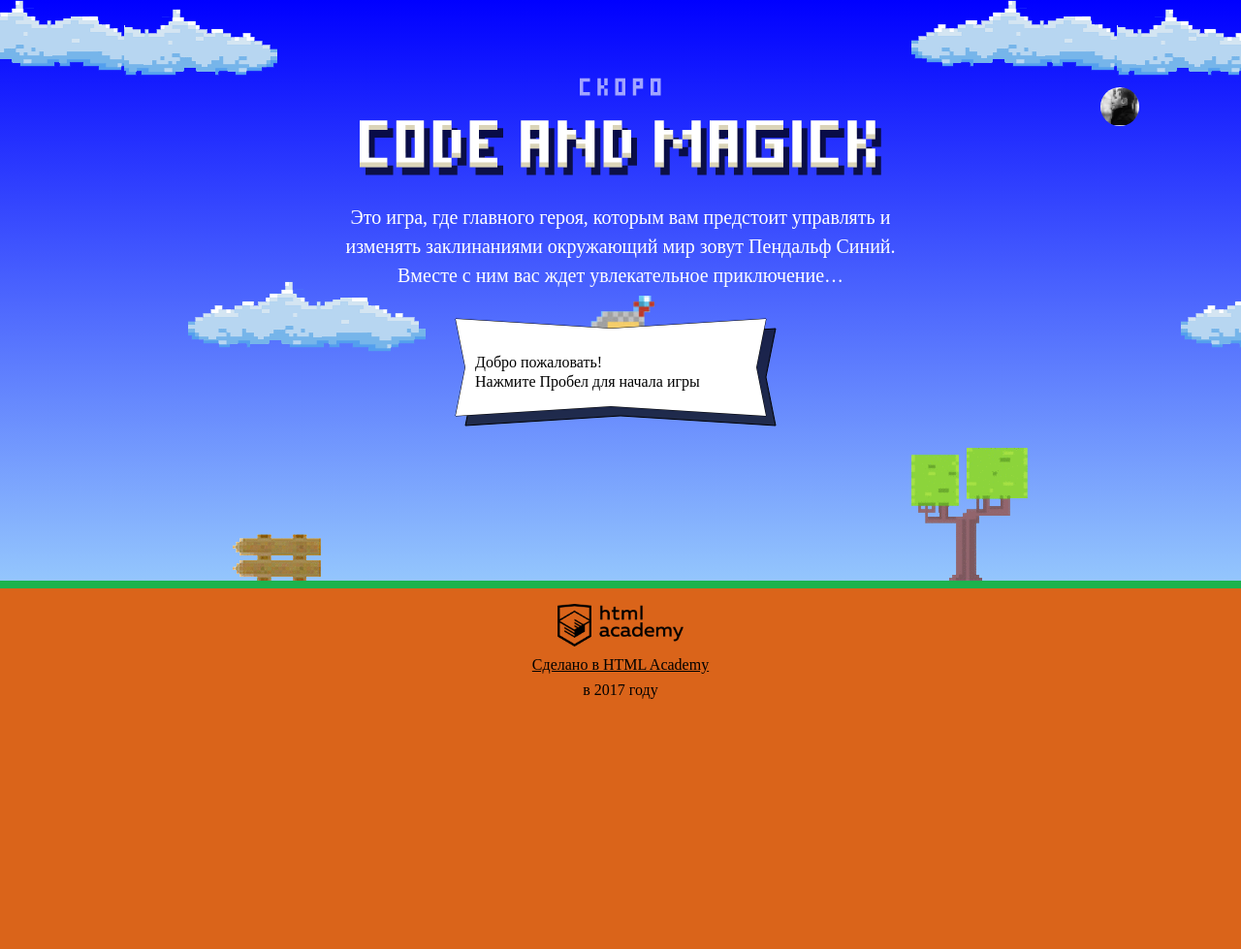
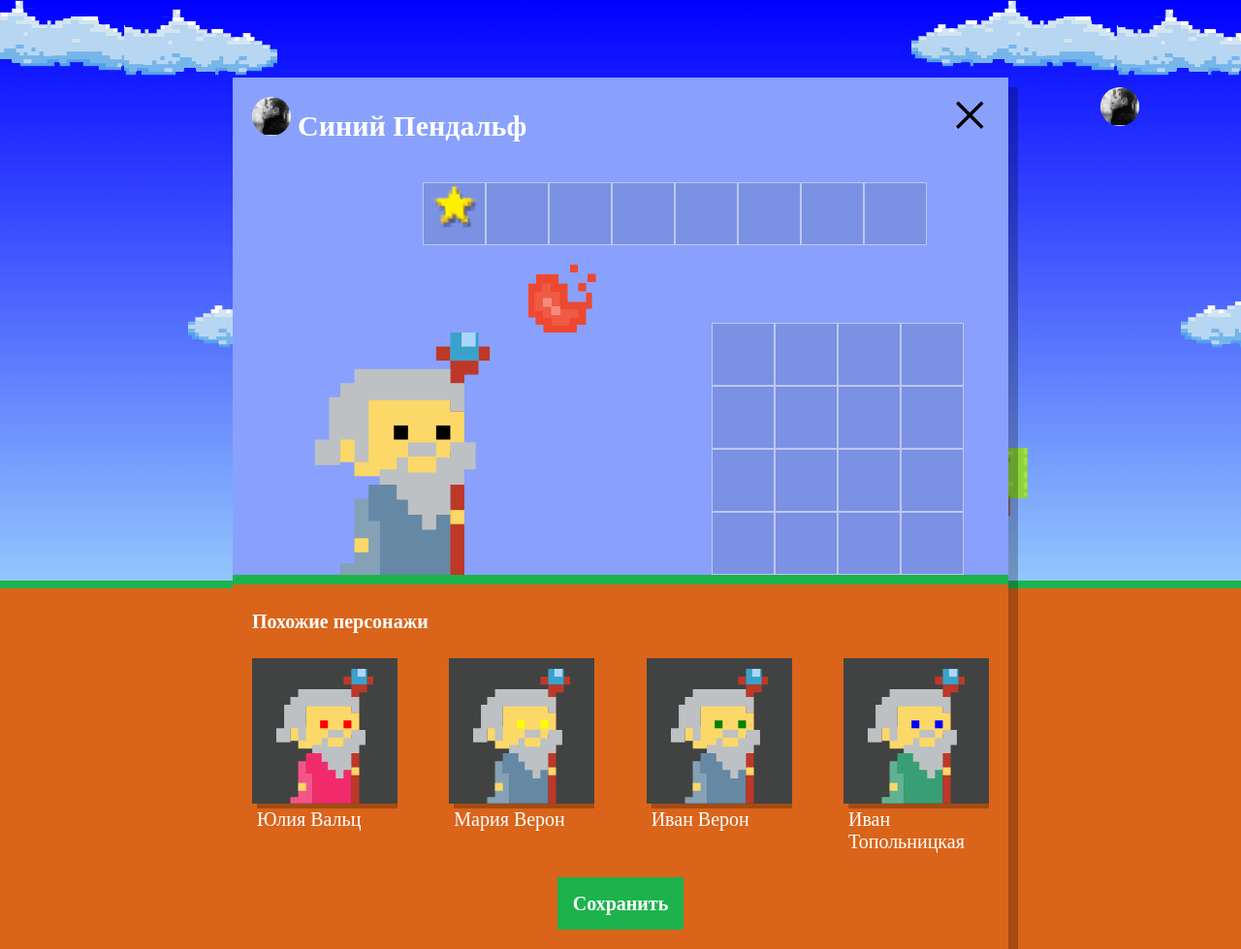
Before and after one commit to stakeout/8589-code-and-magick-17, a website: page index.html in a window 1280 px wide. Shown: the whole page at 97% size. Before the commit the page ends 800 px from the top, so only its background shows below. Drawn offline with Linux system fonts and the light colour scheme; a web font is replaced by a local one.

Commit message:
module 3

```diff
--- a/index.html
+++ b/index.html
@@ -198,6 +198,7 @@
     return height / 3 - getWizardHeight();
   }
 </script>
+<script src="js/setup.js"></script>
 <script src="js/stat.js"></script>
 <script src="js/game.js"></script>
 
--- /dev/null
+++ b/js/setup.js
@@ -0,0 +1,60 @@
+'use strict';
+var userDialog = document.querySelector('.setup');
+userDialog.classList.remove('hidden');
+
+var NAMES = ['Иван', 'Хуан Себастьян', 'Мария', 'Кристоф', 'Виктор', 'Юлия', 'Люпита', 'Вашингтон'];
+var SURNAMES = ['да Марья', 'Верон', 'Мирабелла', 'Вальц', 'Онопко', 'Топольницкая', 'Нионго', 'Ирвинг'];
+var COAT_COLOR = [
+  'rgb(101, 137, 164)',
+  'rgb(241, 43, 107)',
+  'rgb(146, 100, 161)',
+  'rgb(56, 159, 117)',
+  'rgb(215, 210, 55)',
+  'rgb(0, 0, 0)'
+];
+var EYES_COLOR = ['black', 'red', 'blue', 'yellow', 'green'];
+var WIZARDS_COUNT = 4;
+
+var wizardTemplate = document.querySelector('#similar-wizard-template').content.querySelector('.setup-similar-item');
+
+var getRandomArrayIndex = function (array) {
+  return array[Math.floor(Math.random() * array.length)];
+};
+
+var getArrayOfWizardsObjects = function (wizardsCount) {
+  var wizards = [];
+  for (var i = 0; i < wizardsCount; i++) {
+    var wizardObJect = {
+      name: getRandomArrayIndex(NAMES) + ' ' + getRandomArrayIndex(SURNAMES),
+      coatColor: getRandomArrayIndex(COAT_COLOR),
+      eyesColor: getRandomArrayIndex(EYES_COLOR)
+    };
+    wizards.push(wizardObJect);
+  }
+  return wizards;
+};
+
+var setWizardProperies = function (wizard) {
+  var wizardElement = wizardTemplate.cloneNode(true);
+  wizardElement.querySelector('.setup-similar-label').textContent = wizard.name;
+  wizardElement.querySelector('.wizard-coat').style.fill = wizard.coatColor;
+  wizardElement.querySelector('.wizard-eyes').style.fill = wizard.eyesColor;
+  return wizardElement;
+};
+
+var wizardFragmentWrap = function (arrayOfWizards) {
+  var fragment = document.createDocumentFragment();
+  for (var i = 0; i < arrayOfWizards.length; i++) {
+    fragment.appendChild(setWizardProperies(arrayOfWizards[i]));
+  }
+  return fragment;
+};
+
+var renderAllWizards = function (arrayOfWizardsObjects) {
+  var similarWizardsList = userDialog.querySelector('.setup-similar-list');
+  similarWizardsList.appendChild(wizardFragmentWrap(arrayOfWizardsObjects));
+};
+
+renderAllWizards(getArrayOfWizardsObjects(WIZARDS_COUNT));
+
+userDialog.querySelector('.setup-similar').classList.remove('hidden');
--- a/js/stat.js
+++ b/js/stat.js
@@ -4,7 +4,7 @@ var CLOUD_WIDTH = 420;
 var CLOUD_HEIGHT = 270;
 var CLOUD_POSITION_X = 100;
 var CLOUD_POSITION_Y = 10;
-var STEP = 5;
+var STEP = 10;
 var SPACE_BETWEEN_TEXT_LINES = 20;
 var CLOUD_COLOR = '#fff';
 var CLOUD_SHADOW_COLOR = 'rgba(0, 0, 0, 0.7)';
@@ -13,7 +13,7 @@ var TEXT_RESULTS_TITLE = 'Список результатов:';
 var HISTOGRAM_HEIGHT = 150;
 var HISTOGRAM_COLUMN_WIDTH = 40;
 var HISTOGRAM_COLUMN_OFFSET = 50;
-var USER_BG_COLOR = 'rgba(0, 0, 255, 1)';
+var USER_BG_COLOR = 'rgba(255, 0, 0, 1)';
 
 var renderCloud = function (ctx, color, x, y, width, height) {
   ctx.fillStyle = color;
@@ -44,17 +44,17 @@ var getMaxElementOfArray = function (array) {
 var renderBar = function (ctx, color, name, time, index, barHeight, x) {
   var positionX = x + HISTOGRAM_COLUMN_OFFSET + (HISTOGRAM_COLUMN_WIDTH + HISTOGRAM_COLUMN_OFFSET) * index;
   ctx.fillStyle = color;
-  ctx.fillRect(positionX, CLOUD_HEIGHT - barHeight - STEP * 4, HISTOGRAM_COLUMN_WIDTH, barHeight);
+  ctx.fillRect(positionX, CLOUD_HEIGHT - barHeight - STEP * 2, HISTOGRAM_COLUMN_WIDTH, barHeight);
   ctx.fillStyle = CLOUD_SHADOW_COLOR;
-  ctx.fillText(name, positionX, CLOUD_HEIGHT - STEP * 2);
-  ctx.fillText(time, positionX, CLOUD_HEIGHT - barHeight - STEP * 8);
+  ctx.fillText(name, positionX, CLOUD_HEIGHT - STEP);
+  ctx.fillText(time, positionX, CLOUD_HEIGHT - barHeight - STEP * 4);
 };
 
 window.renderStatistics = function (ctx, names, times) {
-  renderCloud(ctx, CLOUD_SHADOW_COLOR, CLOUD_POSITION_X + STEP * 2, CLOUD_POSITION_Y + STEP * 2, CLOUD_WIDTH, CLOUD_HEIGHT);
+  renderCloud(ctx, CLOUD_SHADOW_COLOR, CLOUD_POSITION_X + STEP, CLOUD_POSITION_Y + STEP, CLOUD_WIDTH, CLOUD_HEIGHT);
   renderCloud(ctx, CLOUD_COLOR, CLOUD_POSITION_X, CLOUD_POSITION_Y, CLOUD_WIDTH, CLOUD_HEIGHT);
-  renderText(ctx, CLOUD_SHADOW_COLOR, '16px PT Mono', 'hanging', TEXT, CLOUD_POSITION_X + STEP * 4, CLOUD_POSITION_Y + STEP * 4);
-  renderText(ctx, CLOUD_SHADOW_COLOR, '16px PT Mono', 'hanging', TEXT_RESULTS_TITLE, CLOUD_POSITION_X + STEP * 4, CLOUD_POSITION_Y + STEP * 4 + SPACE_BETWEEN_TEXT_LINES);
+  renderText(ctx, CLOUD_SHADOW_COLOR, '16px PT Mono', 'hanging', TEXT, CLOUD_POSITION_X + STEP * 2, CLOUD_POSITION_Y + STEP * 2);
+  renderText(ctx, CLOUD_SHADOW_COLOR, '16px PT Mono', 'hanging', TEXT_RESULTS_TITLE, CLOUD_POSITION_X + STEP * 2, CLOUD_POSITION_Y + STEP * 2 + SPACE_BETWEEN_TEXT_LINES);
   var maxPlayerTime = getMaxElementOfArray(times);
   for (var i = 0; i < names.length; i++) {
     var barHeight = HISTOGRAM_HEIGHT * times[i] / maxPlayerTime;
```
